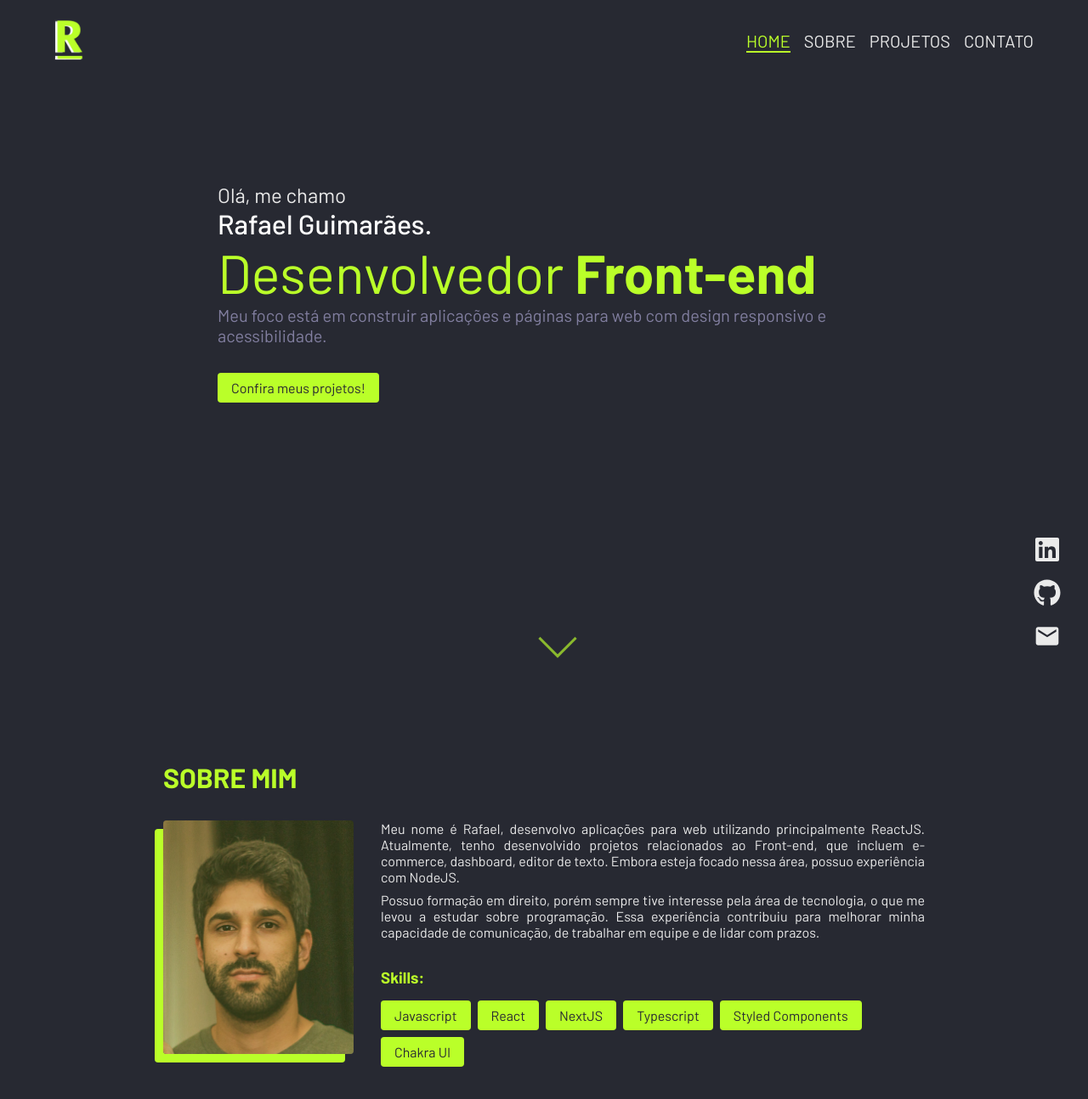
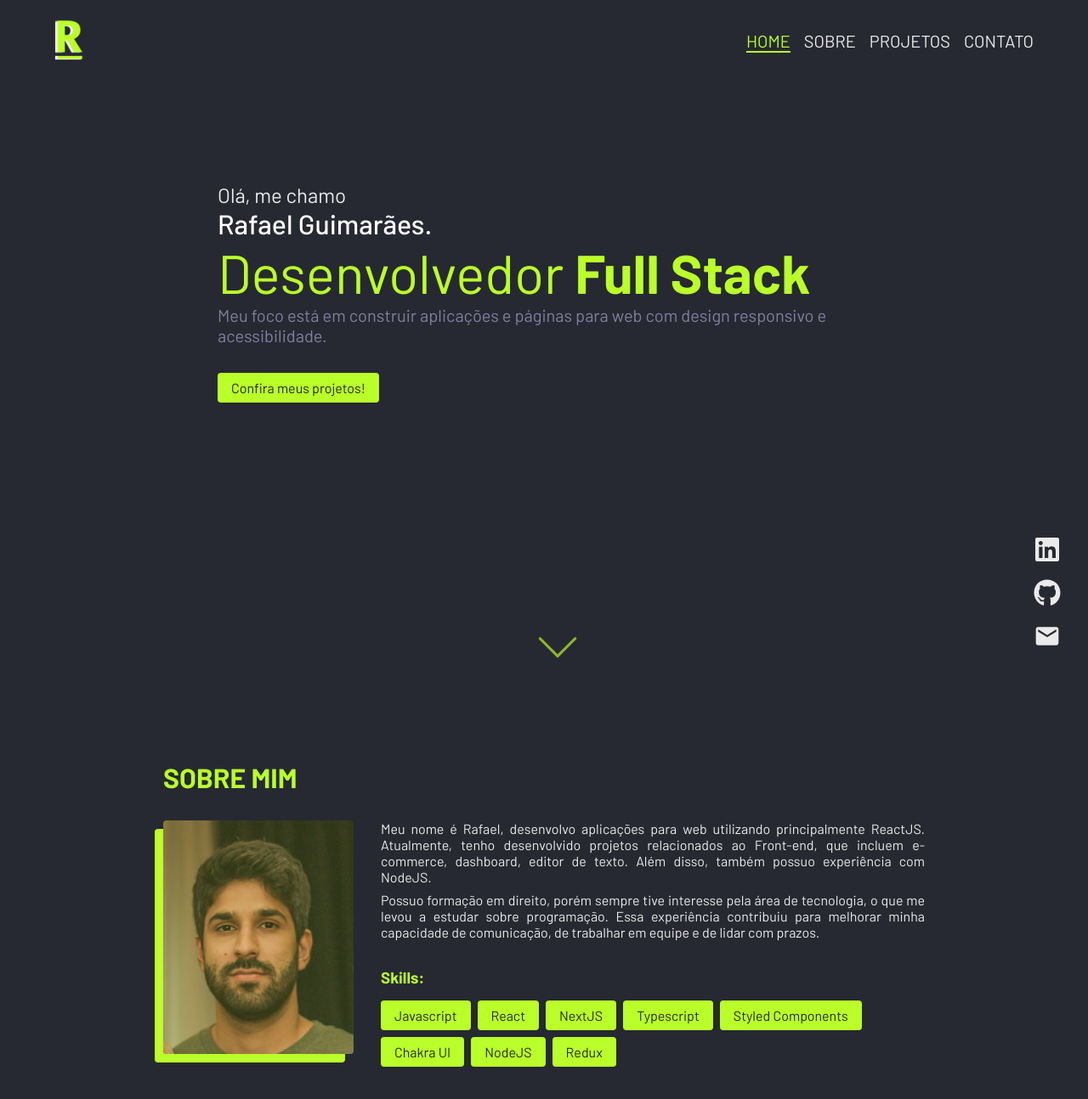
Before and after one commit to RafaelC77/dev-portfolio, a React (Vite) app: page / in a window 1280 px wide. Shown: the top 1294 px of the page at 85% size. Built offline with nearby package versions, Linux system fonts and the light colour scheme.

Commit message:
feat: update profile

```diff
--- a/src/components/About/index.tsx
+++ b/src/components/About/index.tsx
@@ -22,8 +22,7 @@ export function About() {
             Meu nome é Rafael, desenvolvo aplicações para web utilizando
             principalmente ReactJS. Atualmente, tenho desenvolvido projetos
             relacionados ao Front-end, que incluem e-commerce, dashboard, editor
-            de texto. Embora esteja focado nessa área, possuo experiência com
-            NodeJS.
+            de texto. Além disso, também possuo experiência com NodeJS.
           </p>
 
           <p>
@@ -54,6 +53,12 @@ export function About() {
             <li>
               <Tag text="Chakra UI" />
             </li>
+            <li>
+              <Tag text="NodeJS" />
+            </li>
+            <li>
+              <Tag text="Redux" />
+            </li>
           </SkillsList>
         </div>
       </Profile>
--- a/src/components/Home/index.tsx
+++ b/src/components/Home/index.tsx
@@ -12,7 +12,7 @@ export function Home() {
         </h1>
 
         <h2>
-          Desenvolvedor <b>Front-end</b>
+          Desenvolvedor <b>Full Stack</b>
         </h2>
 
         <p>
--- a/src/components/Projects/index.tsx
+++ b/src/components/Projects/index.tsx
@@ -35,11 +35,11 @@ export function Projects() {
                   </ul>
 
                   <LinksContainer>
-                    <a href={project.githubUrl}>
+                    <a href={project.githubUrl} target="_blank">
                       <Tag text="Github" changeBackground={true} />
                     </a>
 
-                    <a href={project.pageUrl}>
+                    <a href={project.pageUrl} target="_blank">
                       <Tag text="Visitar página" changeBackground={true} />
                     </a>
                   </LinksContainer>
```
